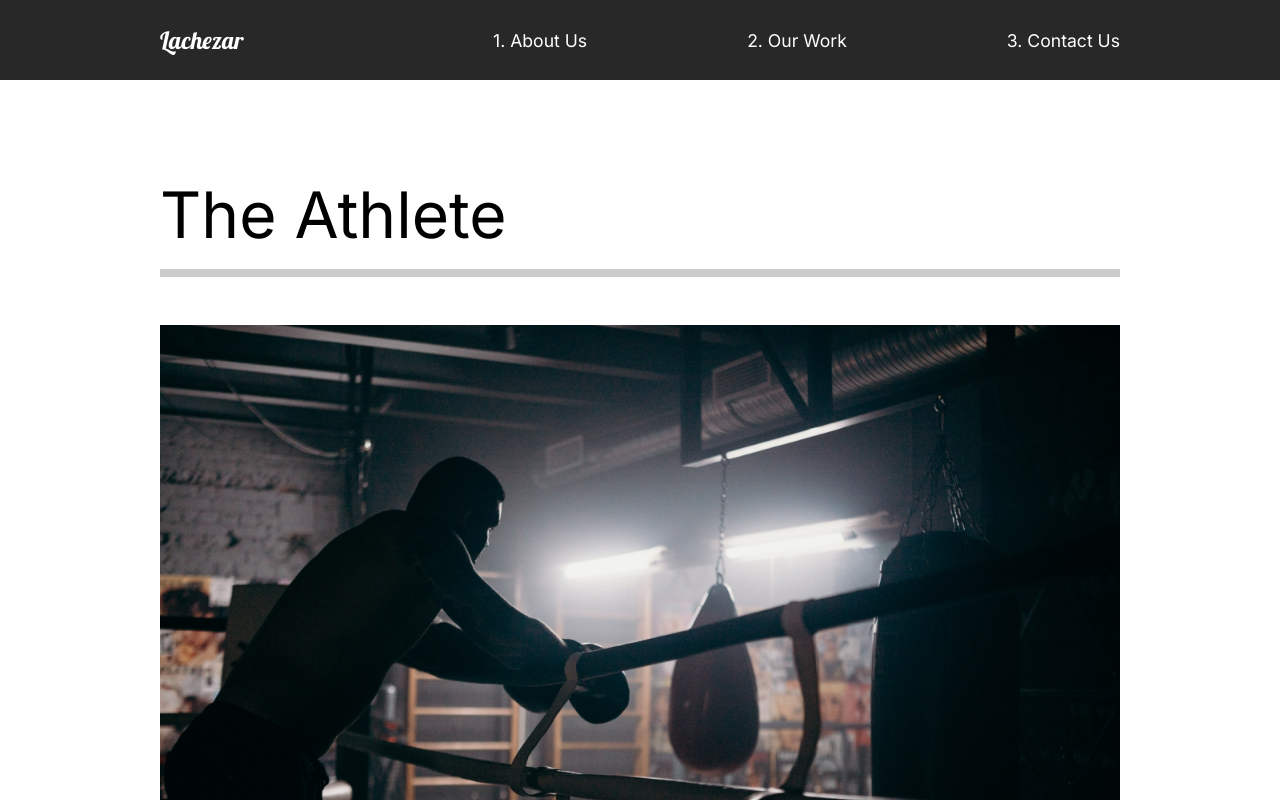
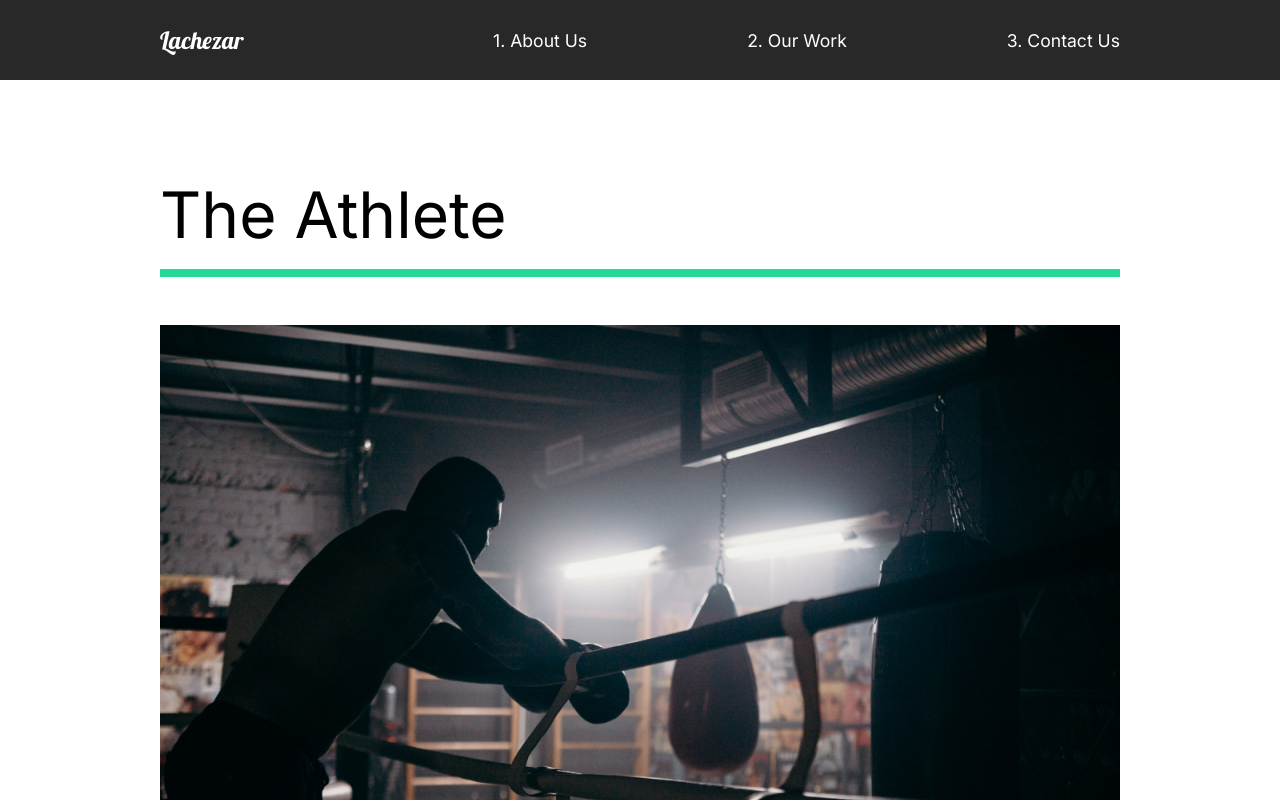
Before and after one commit to velByte/Capture-Portofolio, a React (Create React App) app in the folder capture-portofolio/: page /work in a window 1280 px wide. Shown: the top 800 px of the page. Built offline with nearby package versions, Linux system fonts and the light colour scheme.

Commit message:
Added Animation to OurWork

```diff
--- a/capture-portofolio/src/animation.js
+++ b/capture-portofolio/src/animation.js
@@ -7,14 +7,14 @@
         opacity: 1,
         y: 0,
         transition: {
-            duration: 1,
+            duration: 0.5,
             when: "beforeChildren",
             staggerChildren: 0.25
         },
     },
     exit:{
         opacity: 0,
-        y: 300,
+
         transition: {
             duration: 0.5,
         },
@@ -59,4 +59,38 @@
             duration: 0.75
         }
     }
+};
+
+export const lineAnim = {
+    hidden: {width: '0%'},
+    show: {
+        width: '100%',
+        transition: {
+            duration: 1
+        }
+    }
+};
+
+export const slider = {
+    hidden: {
+        x: "-130%",
+        skew: "45deg"
+    },
+    show: {
+        x: "100%",
+        skew: "0deg",
+        transition: {
+            ease: "easeOut",
+            duration: 1
+        }
+    }
+};
+
+export const sliderContainer = {
+    hidden: { opacity:1 },
+    show: { opacity:1,
+        transition: {
+            staggerChildren: 0.15,
+            ease: "easeOut"
+        } }
 }
--- a/capture-portofolio/src/components/AboutSection.js
+++ b/capture-portofolio/src/components/AboutSection.js
@@ -23,8 +23,9 @@
                     <Hide>
                         <motion.h2
                             variants={titleAnim}
+
                         >
-                            your <span>dreams</span> come</motion.h2>
+                            your <motion.span>dreams</motion.span> come</motion.h2>
                     </Hide>
                     <Hide>
                         <motion.h2
--- a/capture-portofolio/src/pages/OurWork.js
+++ b/capture-portofolio/src/pages/OurWork.js
@@ -8,7 +8,8 @@
 import {MovieState} from "../movieState";
 //Animations
 import {motion} from "framer-motion";
-import {pageAnimation} from "../animation";
+import {pageAnimation, fade, photoAnim, lineAnim, slider, sliderContainer} from "../animation";
+
 
 
 const OurWork = () => {
@@ -20,11 +21,19 @@
             exit="exit"
             style={{background: "#fff"}}
         >
+            <motion.div variants={sliderContainer}>
+                <Frame1 variants={slider}></Frame1>
+                <Frame2 variants={slider}></Frame2>
+                <Frame3 variants={slider}></Frame3>
+                <Frame4 variants={slider}></Frame4>
+            </motion.div>
             <Movie>
-                <h2>The Athlete</h2>
-                <div className="line"></div>
+                <motion.h2 variants={fade}>The Athlete</motion.h2>
+                <motion.div variants={lineAnim} className="line"></motion.div>
                 <Link to="/work/the-athlete">
-                    <img src={athlete} alt="athlete"/>
+                    <Hide>
+                        <motion.img variants={photoAnim} src={athlete} alt="athlete"/>
+                    </Hide>
                 </Link>
             </Movie>
             <Movie>
@@ -59,7 +68,7 @@
     padding-bottom: 10rem;
     .line{
         height: 0.5rem;
-        background: #cccccc;
+        background: #23d997;
         margin-bottom: 3rem;
     }
     img{
@@ -70,4 +79,32 @@
     }
 `;
 
+const Hide = styled.div`
+    overflow: hidden;
+`;
+
+//Frame Animation
+const Frame1 = styled(motion.div)`
+    position: fixed;
+    left: 0;
+    top: 10%;
+    width: 100%;
+    height: 100vh;
+    background: #fffebf;
+    z-index: 2;
+`;
+
+const Frame2 = styled(Frame1)`
+    background: #ff8efb;
+`;
+
+const Frame3 = styled(Frame1)`
+    background: #8ed2ff;
+`;
+
+const Frame4 = styled(Frame1)`
+    background: #8effa0;
+`;
+
+
 export default OurWork;
```
Also changed, not shown: 1 other file (tests, documents, lock files or other folders).
